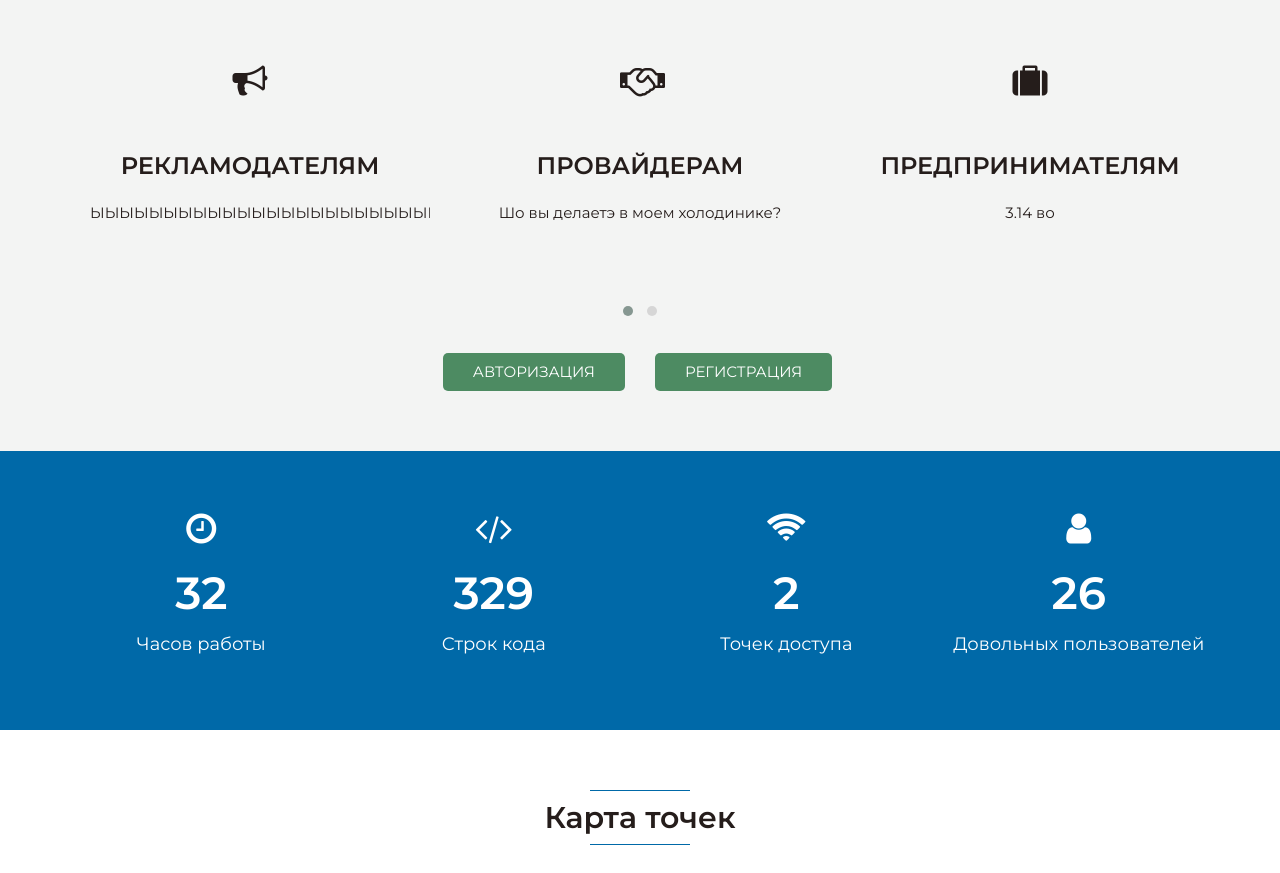
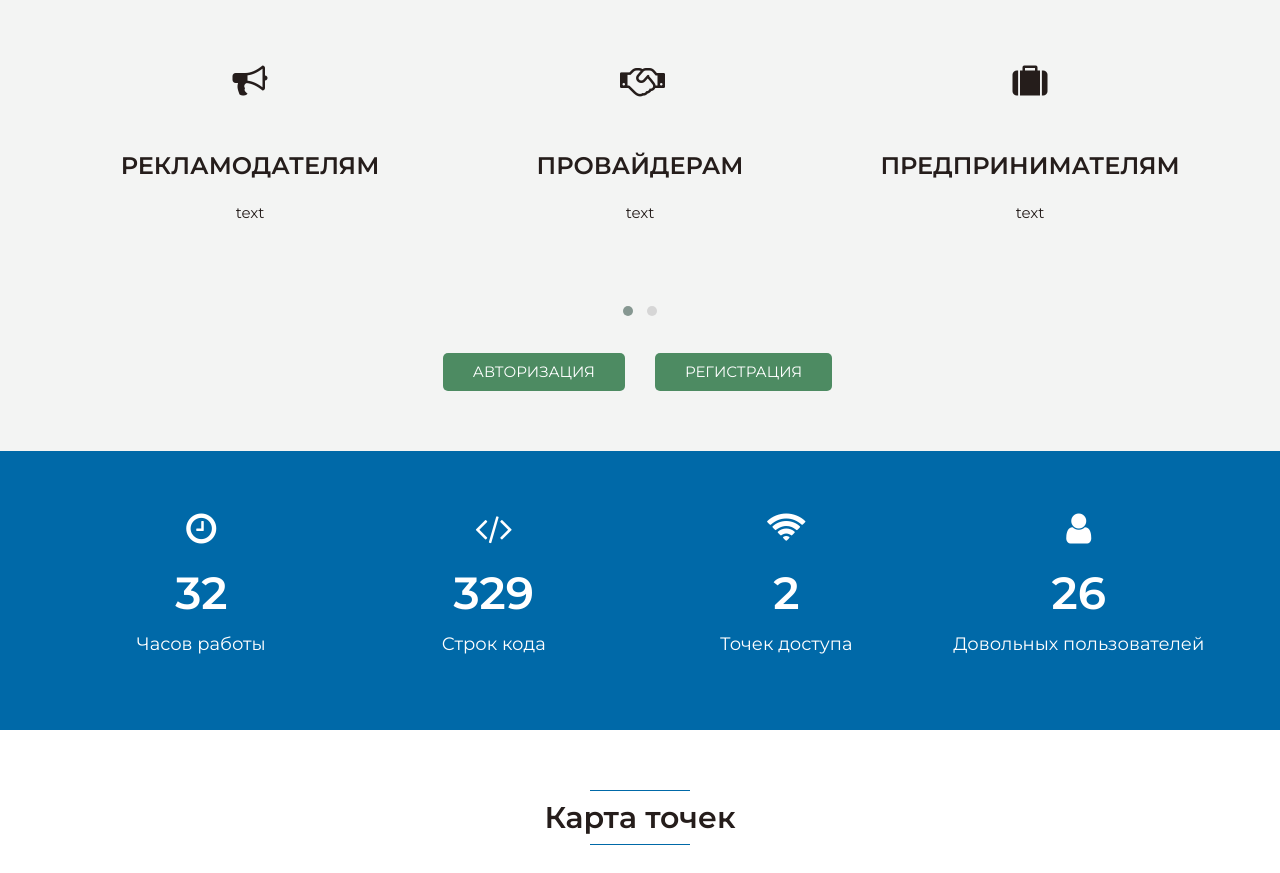
Before and after one commit to kyrto4niy/wifi.github.io, a plain HTML site: page index.html in a window 1280 px wide. Shown: the part 1594-2467 px from the top of the page. Drawn offline with Linux system fonts and the light colour scheme; some packages are replaced by stand-ins of ours.

Commit message:
Update index.html

```diff
--- a/index.html
+++ b/index.html
@@ -260,7 +260,7 @@
                         </div>
                         <div class="services-content">
                             <h3>Потребителям</h3> <!--edit the service you give-->
-                            <p>Секс за еду</p>
+                            <p>text</p>
                         </div>
 
                     </div>
@@ -271,7 +271,7 @@
                         </div>
                         <div class="services-content">
                             <h3>Рекламодателям</h3> <!--edit the service you give-->
-                            <p>ЫЫЫЫЫЫЫЫЫЫЫЫЫЫЫЫЫЫЫЫЫЫЫЫЫЫЫЫЫЫЫЫЫЫЫЫЫЫЫЫЫЫЫЫЫЫЫЫЫЫЫЫЫЫЫЫЫЫЫЫЫЫЫЫЫЫЫЫЫЫЫЫЫЫЫЫЫЫЫЫЫЫЫЫЫЫЫЫЫ</p>
+                            <p>text</p>
                         </div>
 
                     </div>
@@ -282,7 +282,7 @@
                         </div>
                         <div class="services-content">
                             <h3>Провайдерам</h3> <!--edit the service you give-->
-                            <p>Шо вы делаетэ в моем холодинике?</p>
+                            <p>text</p>
                         </div>
 
                     </div>
@@ -293,7 +293,7 @@
                         </div>
                         <div class="services-content">
                             <h3>Предпринимателям</h3> <!--edit the service you give-->
-                            <p>3.14 во</p>
+                            <p>text</p>
                         </div>
 
                     </div>
@@ -304,7 +304,7 @@
                         </div>
                         <div class="services-content">
                             <h3>Разработчикам</h3> <!--edit the service you give-->
-                            <p>Данке щен</p>
+                            <p>text</p>
                         </div>
 
                     </div>
```
